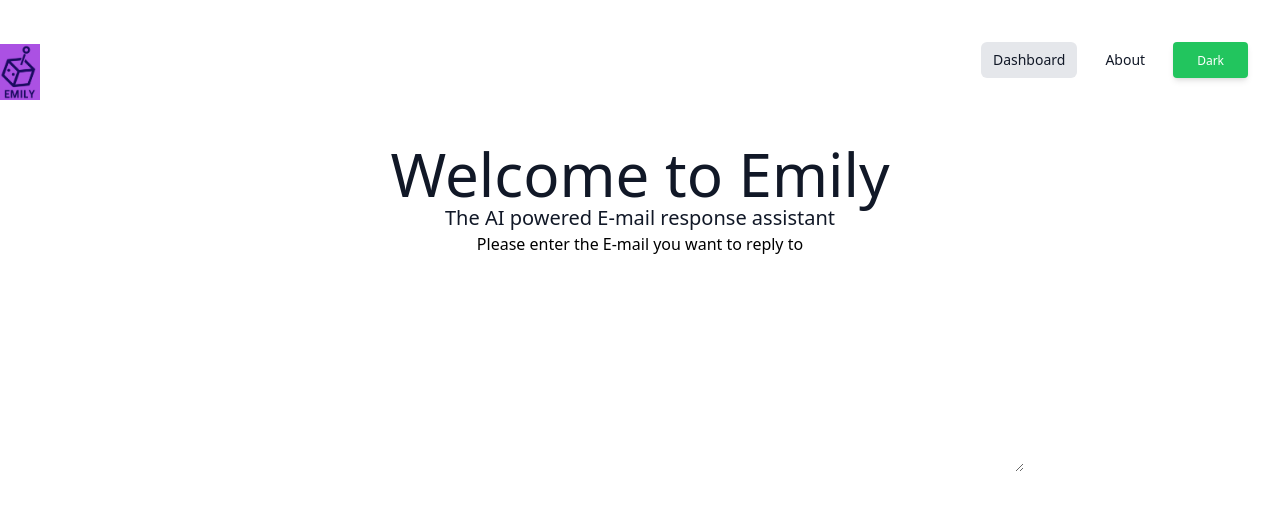
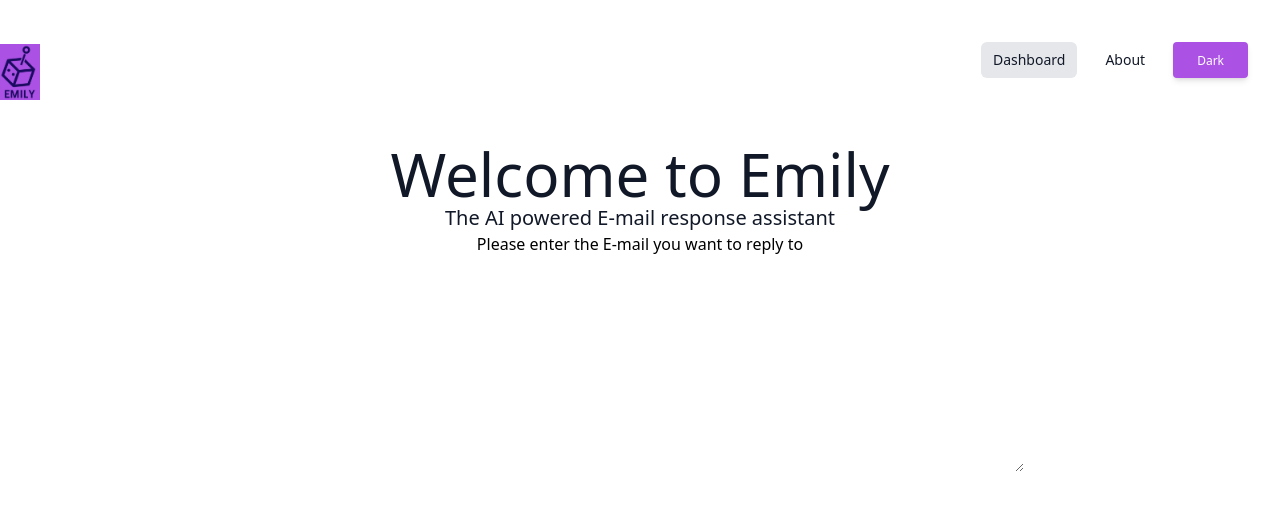
Before and after one commit to Juan-LukeKlopper/Emily_the_E-mail_assistant, a SvelteKit app: page / in a window 1280 px wide. Shown: the top 510 px of the page. Built offline with nearby package versions, Linux system fonts and the light colour scheme.

Commit message:
style: Make theme toggle button use primary color

```diff
--- a/src/routes/ThemeToggle.svelte
+++ b/src/routes/ThemeToggle.svelte
@@ -33,7 +33,7 @@
 		data-testid="theme-toggle"
 		on:click={toggleDarkMode}
 		type="button"
-		class="inline-block px-6 py-2.5 bg-green-500 text-white font-medium text-xs leading-tight rounded shadow-md hover:bg-green-600 hover:shadow-lg focus:outline-none focus:ring-0 active:shadow-lg transition duration-150 ease-in-out mr-8"
+		class="inline-block px-6 py-2.5 bg-primary text-white font-medium text-xs leading-tight rounded shadow-md hover:bg-green-600 hover:shadow-lg focus:outline-none focus:ring-0 active:shadow-lg transition duration-150 ease-in-out mr-8"
 		>{currentTheme}</button
 	>
 </div>
```
